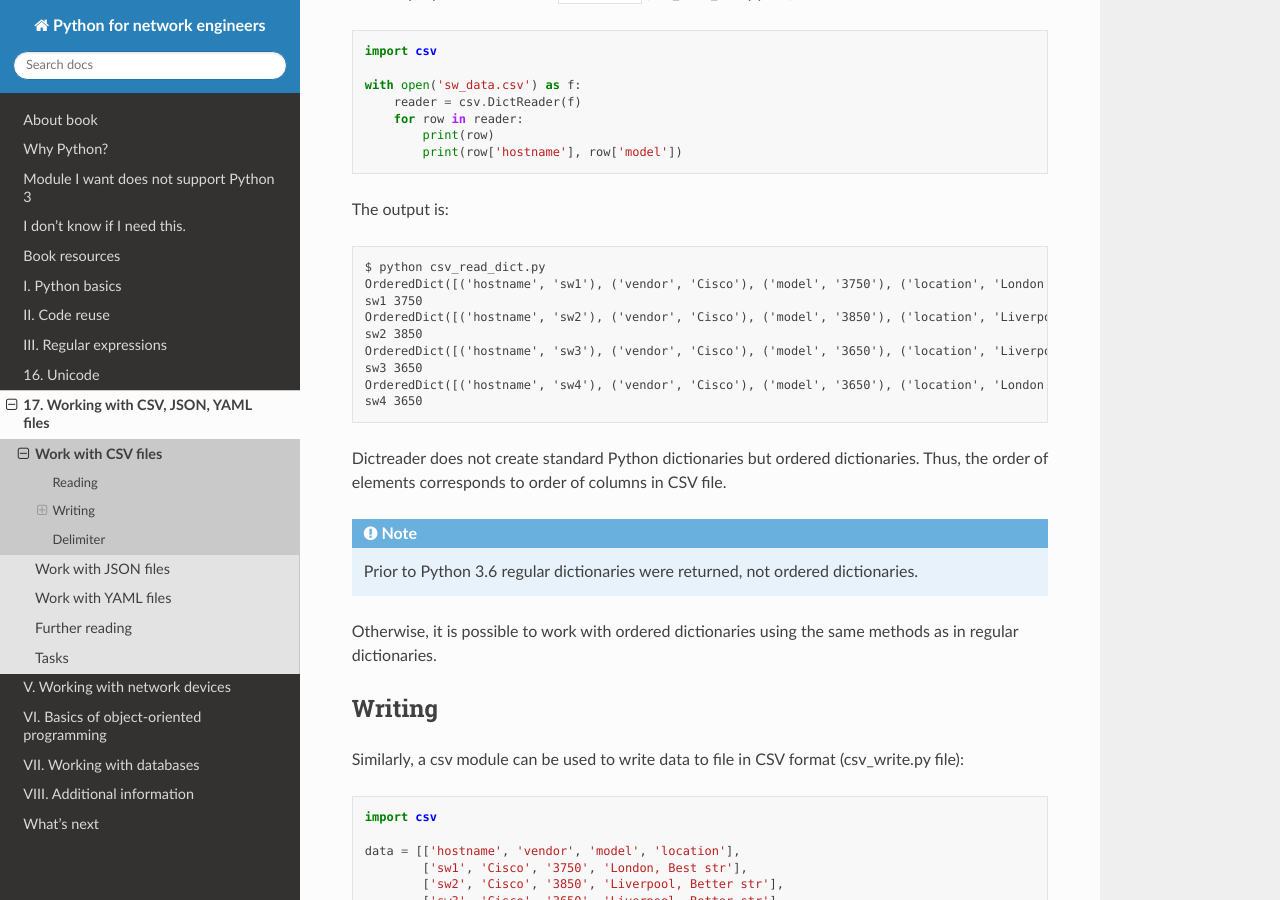
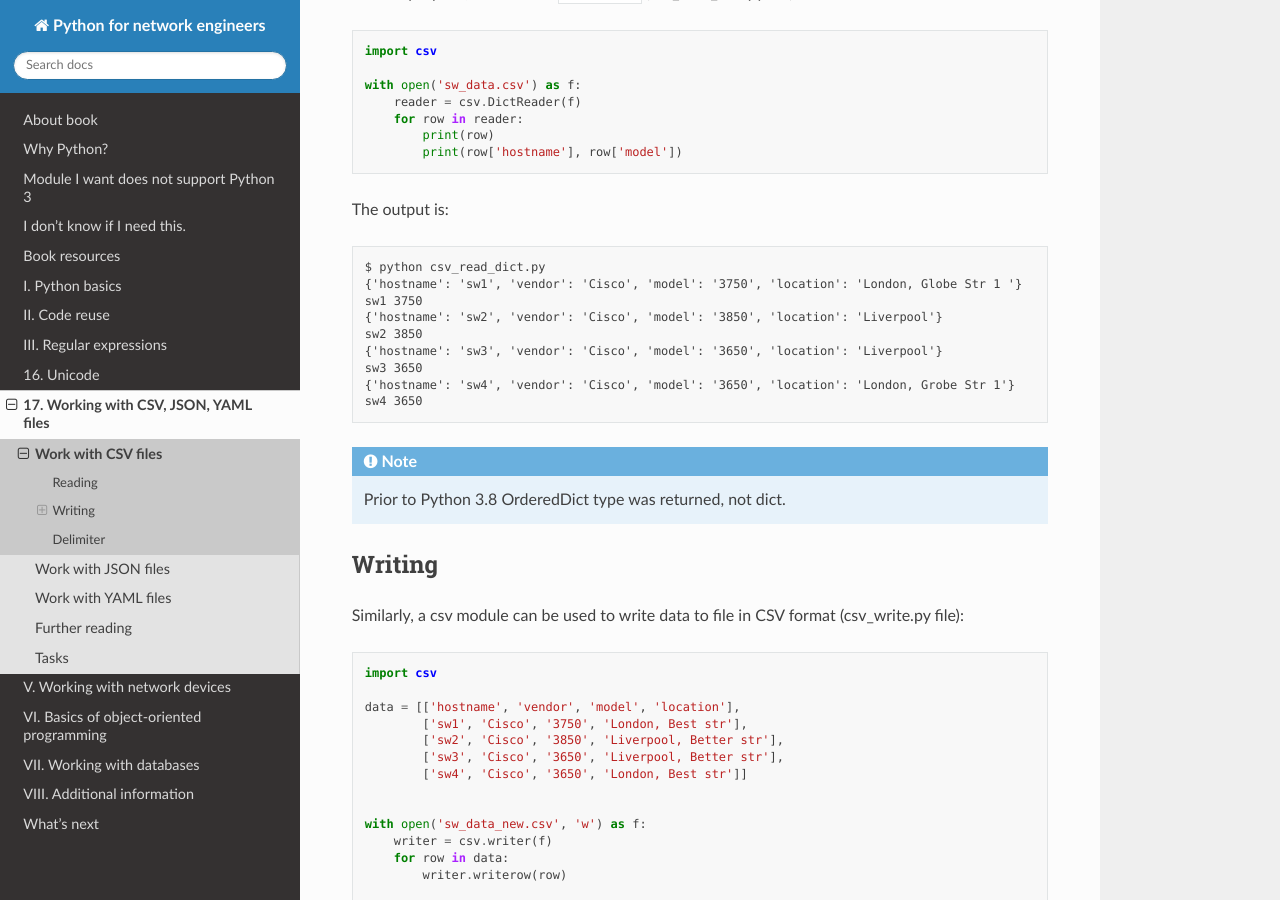
Before and after one commit to natenka/pyneng-book-en, a Sphinx documentation site: the page built from docs/source/book/17_serialization/csv.rst, in a window 1280 px wide and 900 px high, scrolled down 1852 px. Built offline with Sphinx 7.4.7 and the Read the Docs theme 2.0.0, drawn with Linux system fonts in a browser that asks for light colours; pages that are not in the unit, such as notebooks, are missing from menus; some of the changed text lies outside the part shown.

Commit message:
chapter 17 update: small fixes

```diff
--- a/docs/source/book/17_serialization/csv.rst
+++ b/docs/source/book/17_serialization/csv.rst
@@ -6,8 +6,8 @@ be data from a table or data from a database).
 
 In this format, each line of a file is a line of a table. Despite format name
 the separator can be not only a comma.
-Although formats with a different separator may have their own name such
-as TSV (tab separated values), CSV is generally understood by all separators.
+Formats with a different separator may have their own name, for example,
+TSV (tab separated values), however, the name CSV usually means any separators).
 
 Example of a CSV file (sw_data.csv):
 
@@ -109,24 +109,20 @@ The output is:
 ::
 
     $ python csv_read_dict.py
-    OrderedDict([('hostname', 'sw1'), ('vendor', 'Cisco'), ('model', '3750'), ('location', 'London')])
+    {'hostname': 'sw1', 'vendor': 'Cisco', 'model': '3750', 'location': 'London, Globe Str 1 '}
     sw1 3750
-    OrderedDict([('hostname', 'sw2'), ('vendor', 'Cisco'), ('model', '3850'), ('location', 'Liverpool')])
+    {'hostname': 'sw2', 'vendor': 'Cisco', 'model': '3850', 'location': 'Liverpool'}
     sw2 3850
-    OrderedDict([('hostname', 'sw3'), ('vendor', 'Cisco'), ('model', '3650'), ('location', 'Liverpool')])
+    {'hostname': 'sw3', 'vendor': 'Cisco', 'model': '3650', 'location': 'Liverpool'}
     sw3 3650
-    OrderedDict([('hostname', 'sw4'), ('vendor', 'Cisco'), ('model', '3650'), ('location', 'London')])
+    {'hostname': 'sw4', 'vendor': 'Cisco', 'model': '3650', 'location': 'London, Grobe Str 1'}
     sw4 3650
 
-Dictreader does not create standard Python dictionaries but ordered
-dictionaries. Thus, the order of elements corresponds to order of columns in CSV file.
 
 .. note::
 
-    Prior to Python 3.6 regular dictionaries were returned, not ordered dictionaries.
+    Prior to Python 3.8 OrderedDict type was returned, not dict.
 
-Otherwise, it is possible to work with ordered dictionaries using the same
-methods as in regular dictionaries.
 
 Writing
 ~~~~~~
@@ -297,7 +293,7 @@ For example, if the file uses separator ``;`` (sw_data2.csv file):
     sw3;Cisco;3650;Liverpool
     sw4;Cisco;3650;London
 
-Simply specify which separator is used in reader() (csv_read_delimiter.py file):
+Simply specify which separator is used in ``reader`` (csv_read_delimiter.py file):
 
 .. code:: python
 
--- a/docs/source/book/17_serialization/index.rst
+++ b/docs/source/book/17_serialization/index.rst
@@ -27,7 +27,7 @@ YAML, JSON, CSV formats usage:
   * table can be exported to CSV format and processed by Python
 
 * software can return data in JSON format. Accordingly, by converting this data into a Python object you can work with it and do whatever you want
-* YAML is very convenient to use to describe parameters because it has a nice syntax
+* YAML is very convenient to use to describe parameters
 
   * for example, it can be settings for different objects (IP addresses, VLANs, etc.)
   * at least knowing YAML format will be useful when using Ansible
--- a/docs/source/book/17_serialization/yaml.rst
+++ b/docs/source/book/17_serialization/yaml.rst
@@ -3,8 +3,8 @@ Work with YAML files
 
 **YAML (YAML Ain't Markup Language)** - another text format for writing data.
 
-YAML is more human-friendly than JSON, so it is often used to describe scripts
-in software. Ansible, for example.
+YAML is more human-friendly than JSON, so it is often used to describe actions
+in software. Playbooks in Ansible, for example.
 
 YAML syntax
 ~~~~~~~~~~~~~~
```
